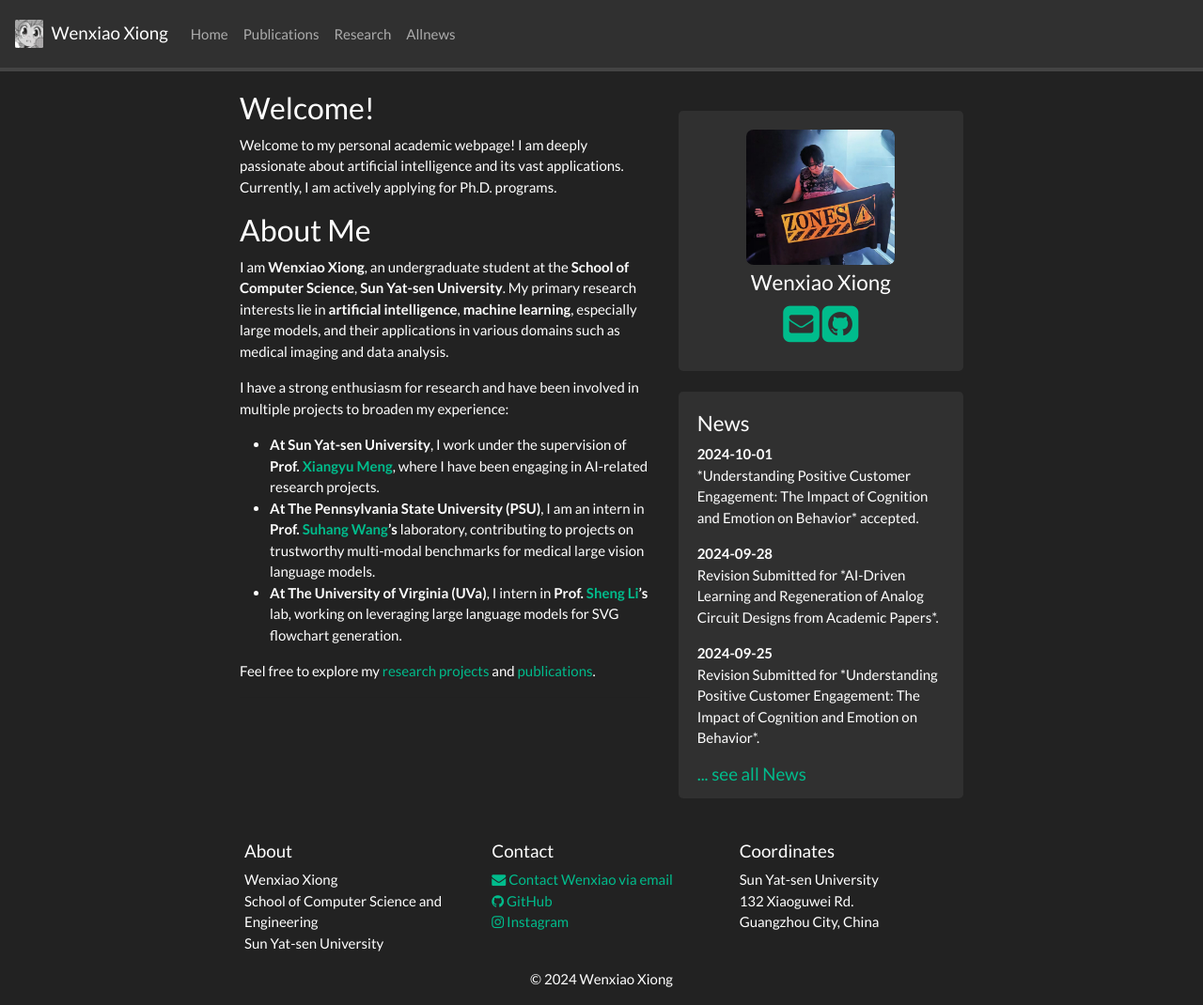
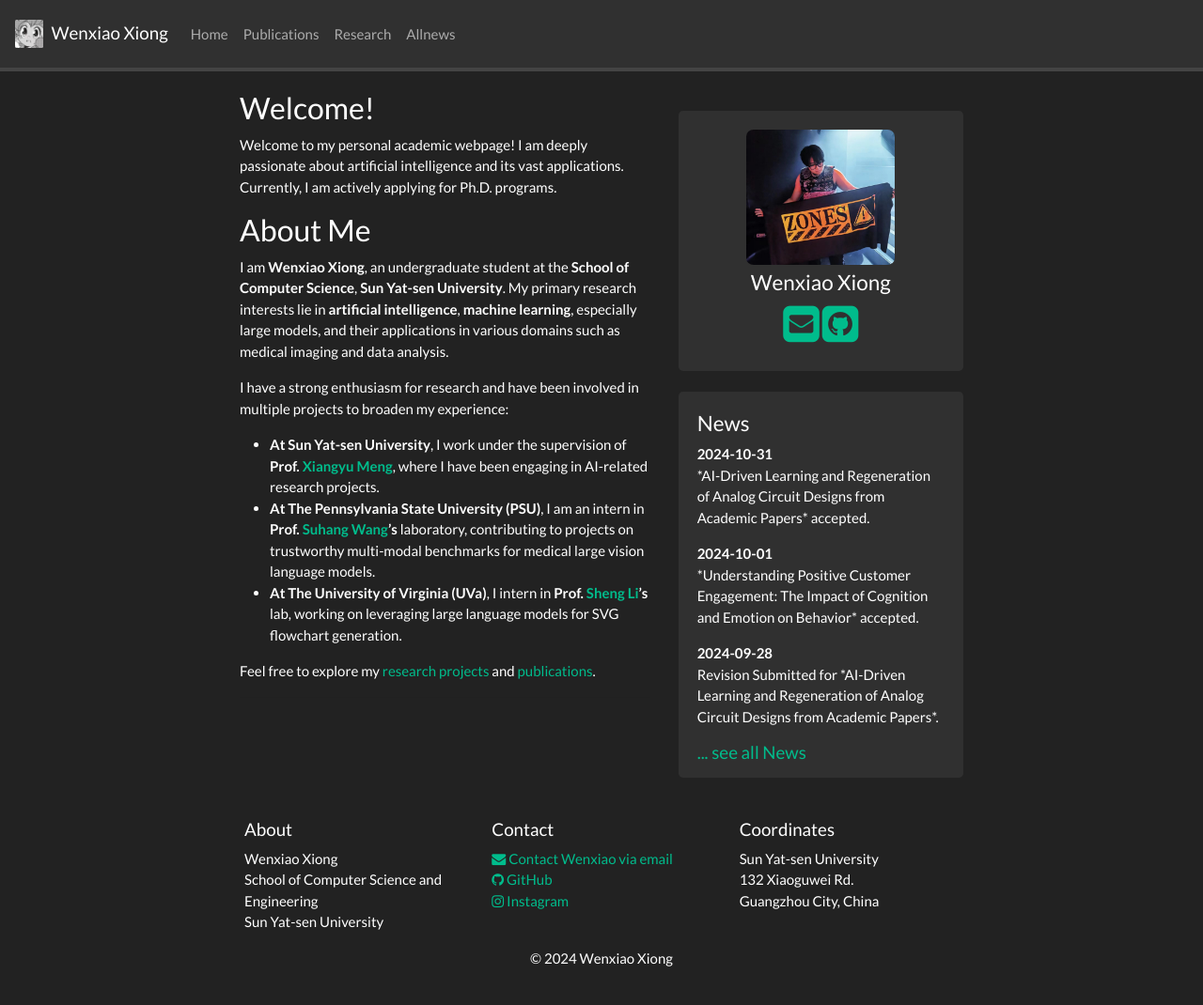
Before and after one commit to JOJOX666/JOJOX666.github.io, a Jekyll site: the page built from _pages/home.md, in a window 1280 px wide and 1070 px high. Shown: the whole window at 94% size. Built offline with Jekyll 4.4.1, drawn with Linux system fonts in a browser that asks for light colours; nearby versions of some CDN libraries; a style sheet for code colours, icons or effects is not loaded.

Commit message:
update news

```diff
--- a/_data/news.yml
+++ b/_data/news.yml
@@ -1,3 +1,6 @@
+- date: "2024-10-31"
+  headline: "*AI-Driven Learning and Regeneration of Analog Circuit Designs from Academic Papers* accepted."
+
 - date: "2024-10-01"
   headline: "*Understanding Positive Customer Engagement: The Impact of Cognition and Emotion on Behavior* accepted."
 
```
